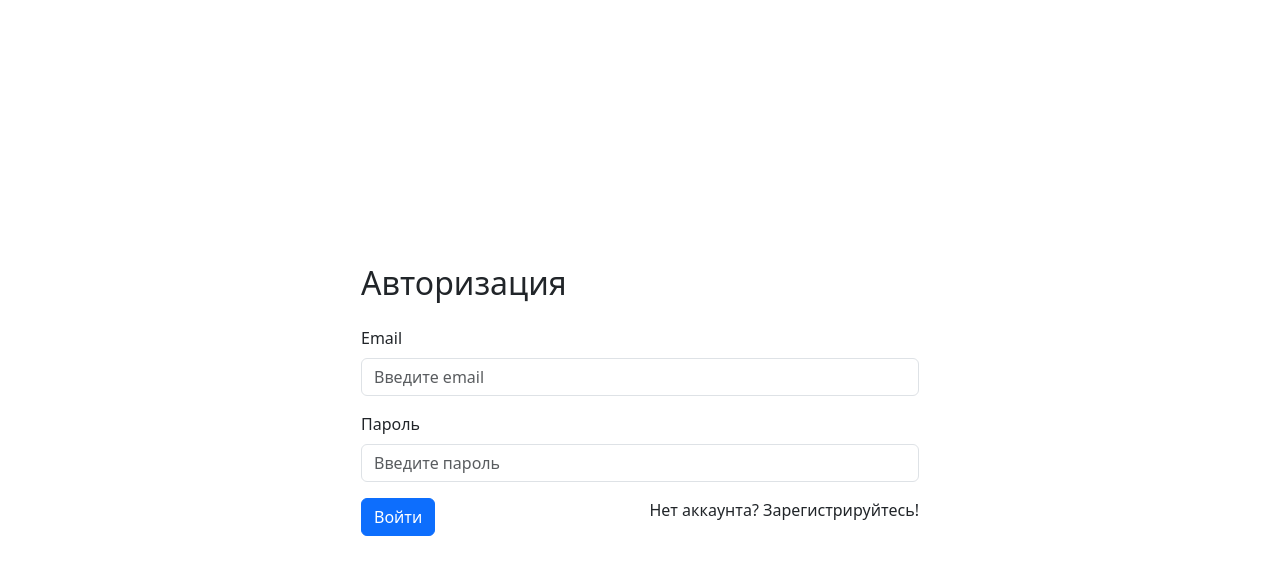
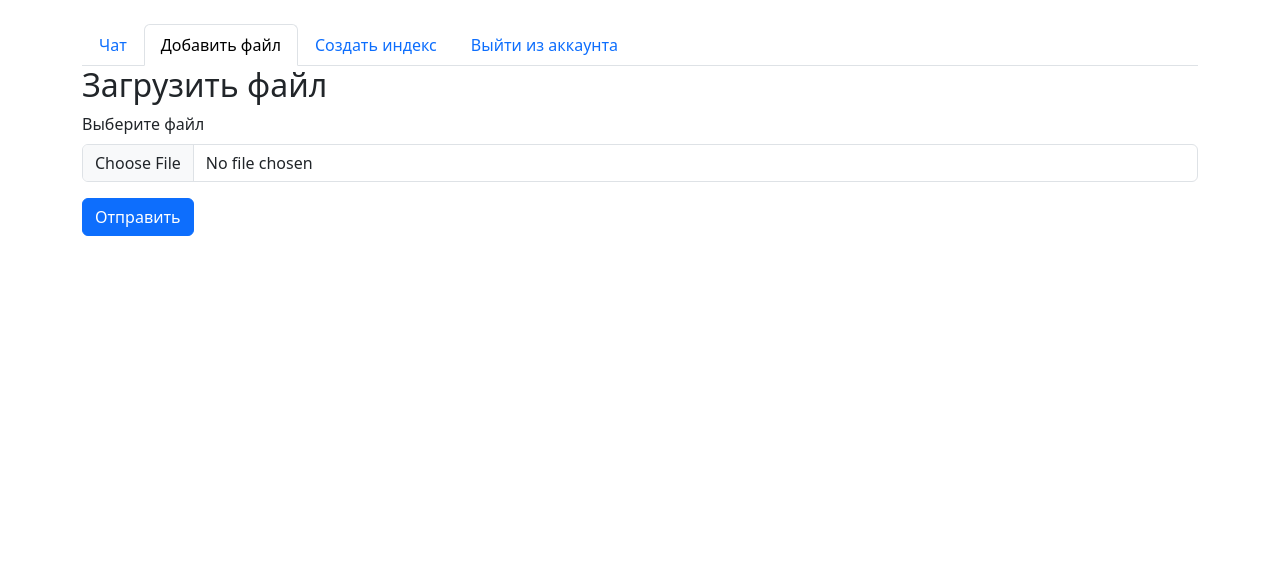
Before and after one commit to andrey-blight/RAG_Petergof_API, a React (Create React App) app in the folder frontend/: page /file in a window 1280 px wide. Before the commit this address led to /login. Shown: the top 574 px of the page. Built offline with nearby package versions, Linux system fonts and the light colour scheme; no server answers.

Commit message:
Добавил новый экран для загрузки файла в ocr

```diff
--- a/frontend/src/App.js
+++ b/frontend/src/App.js
@@ -3,6 +3,7 @@ import LoginForm from "./components/Login";
 import RegisterForm from "./components/Register";
 import ChatComponent from "./components/Chat";
 import CreateIndex from "./components/CreateIndex";
+import OcrUpload from "./components/OcrUpload";
 
 function App() {
     const isAuthenticated = localStorage.getItem("access_token") && localStorage.getItem("refresh_token");
@@ -14,6 +15,7 @@ function App() {
                 <Route path="register" element={<RegisterForm/>}/>
                 <Route path="/chat" element={<ChatComponent/>}/>
                 <Route path="/index" element={<CreateIndex/>}/>
+                <Route path="/file" element={<OcrUpload/>}/>
                 <Route path="*" element={<Navigate to={isAuthenticated ? "/chat" : "/login"}/>}/>
             </Routes>
         </Router>
--- a/frontend/src/components/Chat.js
+++ b/frontend/src/components/Chat.js
@@ -95,7 +95,7 @@ const ChatComponent = () => {
                 {showTabs && (
                     <>
                         <Nav.Item>
-                            <Nav.Link eventKey="link-1">Добавить файл</Nav.Link>
+                            <Nav.Link href="/file">Добавить файл</Nav.Link>
                         </Nav.Item>
                         <Nav.Item>
                             <Nav.Link href="/index">Создать индекс</Nav.Link>
--- /dev/null
+++ b/frontend/src/components/OcrUpload.js
@@ -0,0 +1,94 @@
+import React, {useEffect, useState} from "react";
+import {Form, Button, Spinner, Alert, Container} from "react-bootstrap";
+import axios from "axios";
+import Nav from "react-bootstrap/Nav";
+import {isAdmin} from "../api/IsAdmin";
+import {useNavigate} from "react-router-dom";
+
+const OcrUpload = () => {
+    const [file, setFile] = useState(null);
+    const [loading, setLoading] = useState(false);
+    const [result, setResult] = useState("");
+    const [error, setError] = useState(null);
+    const navigate = useNavigate();
+
+    useEffect(() => {
+        const fetchAllow = async () => {
+            const is_admin = await isAdmin(navigate)
+            if (!is_admin) {
+                navigate("/chat")
+            }
+        };
+        fetchAllow();
+    }, [navigate]);
+
+    const handleFileChange = (event) => {
+        setFile(event.target.files[0]);
+    };
+
+    const handleSubmit = async (event) => {
+        event.preventDefault();
+        if (!file) {
+            setError("Please select a file.");
+            return;
+        }
+
+        setLoading(true);
+        setError(null);
+        setResult("");
+
+        const formData = new FormData();
+        formData.append("file", file);
+
+        try {
+            const response = await axios.post("/api/ocr", formData, {
+                headers: {
+                    "Content-Type": "multipart/form-data",
+                },
+            });
+            setResult(response.data.text);
+        } catch (err) {
+            setError("Failed to process file. Please try again.");
+        } finally {
+            setLoading(false);
+        }
+    };
+
+    return (
+        <Container className="mt-4">
+
+            <Nav
+                activeKey="/file"
+                variant="tabs"
+            >
+                <Nav.Item>
+                    <Nav.Link href="/chat">Чат</Nav.Link>
+                </Nav.Item>
+                <Nav.Item>
+                    <Nav.Link href="/file">Добавить файл</Nav.Link>
+                </Nav.Item>
+                <Nav.Item>
+                    <Nav.Link href="/index">Создать индекс</Nav.Link>
+                </Nav.Item>
+                <Nav.Item>
+                    <Nav.Link href="/login">Выйти из аккаунта</Nav.Link>
+                </Nav.Item>
+            </Nav>
+
+            <h2>Загрузить файл</h2>
+            <Form onSubmit={handleSubmit}>
+                <Form.Group controlId="formFile" className="mb-3">
+                    <Form.Label>Выберите файл</Form.Label>
+                    <Form.Control type="file" onChange={handleFileChange}/>
+                </Form.Group>
+                <Button type="submit" variant="primary" disabled={loading}>
+                    {loading ? <Spinner animation="border" size="sm"/> : "Отправить"}
+                </Button>
+            </Form>
+            {error && <Alert variant="danger" className="mt-3">{error}</Alert>}
+            {result && <Alert variant="success" className="mt-3">{result}</Alert>}
+        </Container>
+    );
+};
+
+export default OcrUpload;
```
Also changed, not shown: 2 other files (tests, documents, lock files or other folders).
